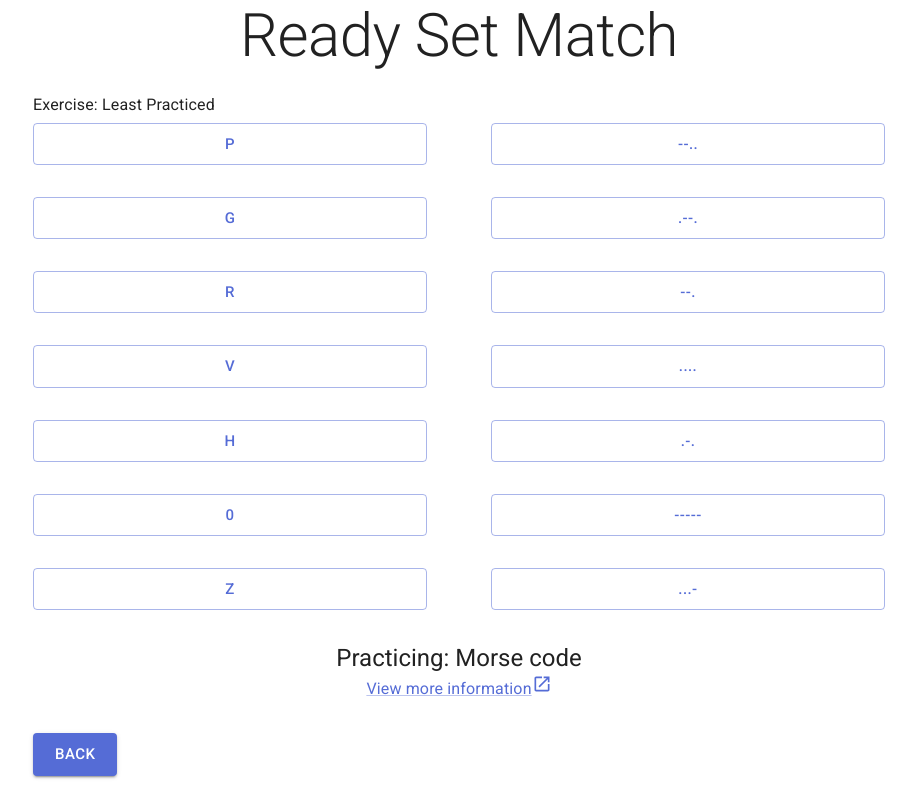
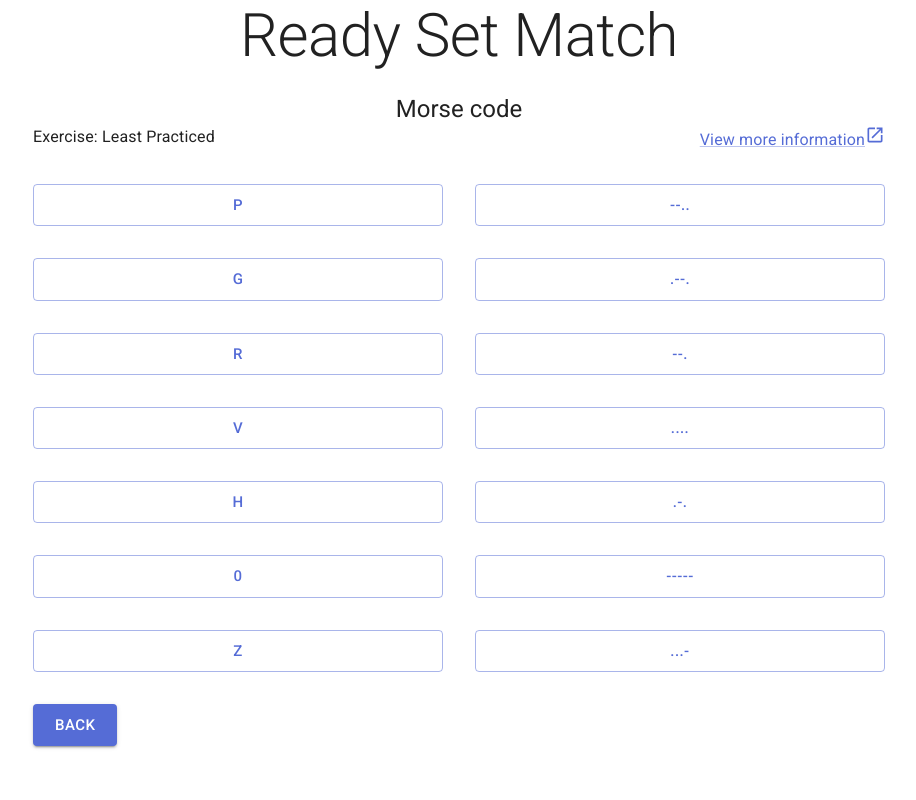
Before and after one commit to winterworks/ready-set-match, a React (Vite) app: page /practice/morse-code in a window 1280 px wide. Shown: the whole page, without its empty margins (181-1097 px from the left). Built offline with nearby package versions, Linux system fonts and the light colour scheme.

Commit message:
Improve the layout on the practice page

```diff
--- a/src/components/matcher.tsx
+++ b/src/components/matcher.tsx
@@ -1,14 +1,12 @@
 import React from 'react';
-import { Button, Grid, Link, Typography } from "@mui/material";
+import { Button, Grid, Typography } from "@mui/material";
 import { Dispatch, ReactNode, SetStateAction, useEffect, useState } from 'react';
-import OpenInNewIcon from '@mui/icons-material/OpenInNew';
-import { Category, Set } from "src/types";
+import { Set } from "src/types";
 import { useAtom } from "jotai";
 import { setsAtom, SetReducerAction } from 'src/data/setReducer';
 
 interface Props {
   categoryId: string;
-  category: Category;
   leftSets: Set[];
   rightSets: Set[];
 }
@@ -37,26 +35,20 @@ function MatchItem({ id, text, selectedId, correctSets, selectedLeft, selectedRi
   const color = (isCorrect ? "success" : undefined) ?? (isWrong ? "error" : undefined);
 
   return (
-    <Grid
-      key={id}
-      item
-      container
-      justifyContent="center"
-    >
     <Button
       size="large"
       onClick={!isCorrect ? () => { onClick(id); } : undefined}
       variant={variant}
       color={color}
       fullWidth
+      sx={{ ml:6, textTransform: 'none', marginLeft: 0 }}
     >
       {text}
     </Button>
-    </Grid>
   );
 }
 
-export default function Matcher({ categoryId, category, leftSets, rightSets }: Props) {
+export default function Matcher({ categoryId, leftSets, rightSets }: Props) {
   const [selectedLeft, setSelectedLeft] = useState<string>();
   const [selectedRight, setSelectedRight] = useState<string>();
   const [correctSets, setCorrectSets] = useState<string[]>([]);
@@ -124,8 +116,8 @@ export default function Matcher({ categoryId, category, leftSets, rightSets }: P
 
     for (let index = 0; index < leftSets.length; index++) {
       items.push(
-        <Grid key={index} container item columnSpacing={8} xs={12} >
-          <Grid container item xs={6}>
+        <Grid key={index} container item columnSpacing={4} xs={12} >
+          <Grid container item xs={6} justifyContent="center">
             <MatchItem
               id={leftSets[index].id}
               text={leftSets[index].a}
@@ -157,24 +149,9 @@ export default function Matcher({ categoryId, category, leftSets, rightSets }: P
   return (
     <Grid
       container
-      columnSpacing={4}
       rowSpacing={4}
     >
       {renderItems()}
-      <Grid container item xs={12} direction="column">
-        <Typography component="h3" variant="h5" align="center">
-          Practicing: {category.name}
-        </Typography>
-        <Link
-          href={category.link}
-          target="_blank"
-          rel="noopener"
-          align="center"
-        >
-          View more information
-          <OpenInNewIcon fontSize="small" />
-        </Link>
-      </Grid>
       <Grid container item xs={12} justifyContent="space-between">
         <Button
           href={`/`}
--- a/src/routes/categoryDetail.tsx
+++ b/src/routes/categoryDetail.tsx
@@ -13,7 +13,7 @@ export default function CategoryDetail() {
 
   const category = categoryId ? getCategory(categoryId) : undefined;
   if (!categoryId || !category) {
-    return <>This category does not exit</>
+    return <>This category does not exist</>
   }
 
   return (
--- a/src/routes/practice.tsx
+++ b/src/routes/practice.tsx
@@ -1,5 +1,5 @@
 import React from 'react';
-import { Typography } from "@mui/material";
+import { Grid, Link, Typography } from "@mui/material";
 import { useAtom } from "jotai";
 import { useParams } from "react-router-dom";
 import Matcher from "src/components/matcher";
@@ -8,19 +8,16 @@ import { shuffle } from "src/helpers/shuffle";
 import { setSizeAtom } from 'src/components/practiceSetSizeSelector';
 import { practiceTypeAtom } from 'src/components/practiceTypeSelector';
 import { categoryAtom } from 'src/data/categoryReducer';
+import OpenInNewIcon from '@mui/icons-material/OpenInNew';
 
 export default function Practice() {
   const { categoryId } = useParams();
   const [getCategory] = useAtom(categoryAtom);
   const [setSizeOption] = useAtom(setSizeAtom);
 
-  if (!categoryId) {
-    return <>This category does not exit</>
-  }
-
-  const selectedCategory = getCategory(categoryId);
-  if (selectedCategory.sets.length < setSizeOption) {
-    return <>Not enough sets</>
+  const category = categoryId ? getCategory(categoryId) : undefined;
+  if (!categoryId || !category) {
+    return <>This category does not exist</>
   }
 
   const [selectedOption] = useAtom(practiceTypeAtom);
@@ -31,7 +28,7 @@ export default function Practice() {
   }
 
   // Sort by the selected practice option (sort type)
-  const sortedSets = practiceOption.sort(selectedCategory.sets)
+  const sortedSets = practiceOption.sort(category.sets)
 
   // Select only a number of these least practiced sets
   const practiceSets = sortedSets.slice(0, setSizeOption);
@@ -42,14 +39,27 @@ export default function Practice() {
 
   return React.useMemo(() => (
     <>
-      <Typography gutterBottom>
-        Exercise: {practiceOptions.find(({ id }) => id === selectedOption)?.text}
+      <Typography component="h3" variant="h5" align="center">
+        {category.name}
       </Typography>
+      <Grid container xs={12}  justifyContent="space-between" sx={{ marginBottom: 4 }}>
+        <Typography>
+          Exercise: {practiceOptions.find(({ id }) => id === selectedOption)?.text}
+        </Typography>
+        <Link
+          href={category.link}
+          target="_blank"
+          rel="noopener"
+          align="center"
+        >
+          View more information
+          <OpenInNewIcon fontSize="small" />
+        </Link>
+      </Grid>
       <Matcher
         leftSets={leftSets}
         rightSets={rightSets}
         categoryId={categoryId}
-        category={selectedCategory}
       />
     </>
   ), []);
```
Lines whose indentation alone changed are shown as unchanged.
